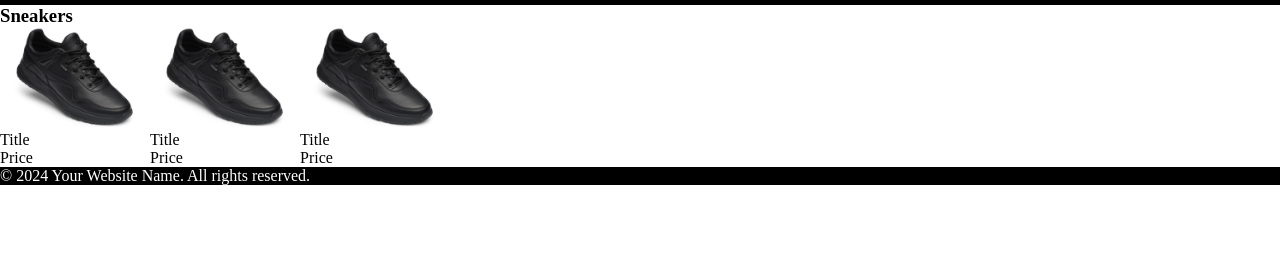
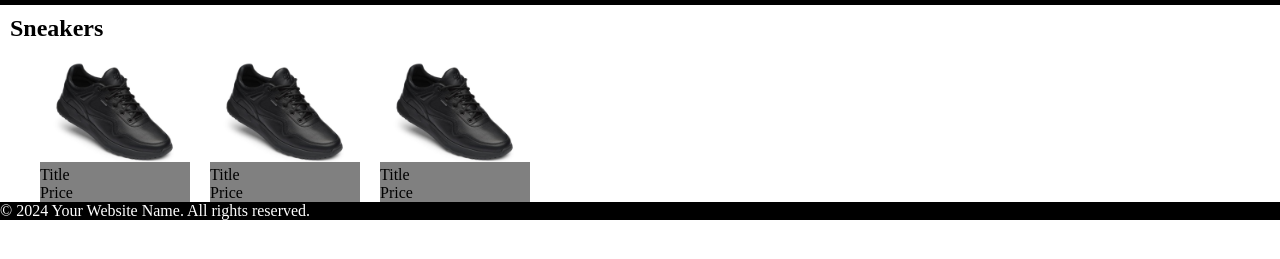
Before and after one commit to OlexandrVaidych/Internet-shop, a plain HTML site: page index.html in a window 1280 px wide. Shown: the part 45-304 px from the top of the page. Drawn offline with Linux system fonts and the light colour scheme.

Commit message:
products stylized

```diff
--- a/index.html
+++ b/index.html
@@ -18,19 +18,19 @@
         </nav-->
     </header>
     <div>
-        <h3>Sneakers</h3>
+        <h2>Sneakers</h2>
         <div class="products">
-            <div>
+            <div class="product">
                 <img src="imgs/kross.jpg" alt="">
                 <p>Title</p>
                 <p>Price</p>
             </div>
-            <div>
+            <div class="product">
                 <img src="imgs/kross.jpg" alt="">
                 <p>Title</p>
                 <p>Price</p>
             </div>
-            <div>
+            <div class="product">
                 <img src="imgs/kross.jpg" alt="">
                 <p>Title</p>
                 <p>Price</p>
--- a/style.css
+++ b/style.css
@@ -25,6 +25,18 @@ img{
     width: 150px;
 }
 
+h2{
+    margin-top: 10px;
+    margin-left: 10px;
+}
+
 .products{
     display: flex;
+    margin-left: 20px;
+    margin-top: 20px;
 }
+
+.product{
+    background-color: grey;
+    margin-left: 20px;
+}
```
